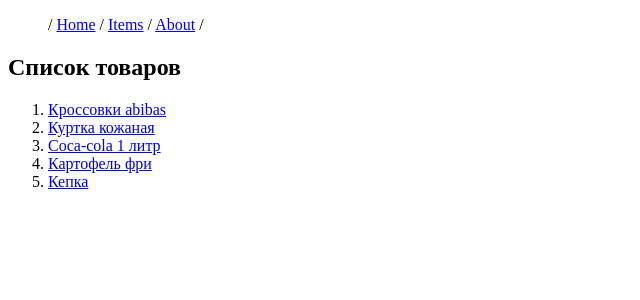
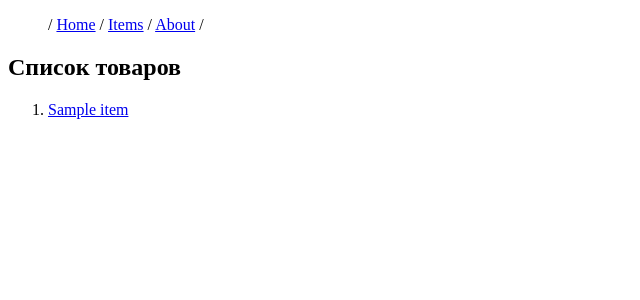
Before and after one commit to EduManuch/FirstDjango, a Django app: page /items/ in a window 1280 px wide. Shown: the top 300 px of the page, without its empty margins (0-640 px from the left). Run offline with Django 4.2, Linux system fonts and the light colour scheme; tables that the repository leaves empty hold one stand-in row (values such as "Sample post").

Commit message:
Module 3 practice 1 done

```diff
--- a/MainApp/views.py
+++ b/MainApp/views.py
@@ -1,5 +1,7 @@
 from django.shortcuts import render  # , HttpResponse
 from django.http import HttpResponseNotFound
+from MainApp.models import Item
+from django.core.exceptions import ObjectDoesNotExist
 
 author = {
     "name": "Эдуард",
@@ -7,13 +9,13 @@ author = {
     "phone": "89007001122",
     "email": "my_email@mail.ru",
 }
-items = [
-   {"id": 1, "name": "Кроссовки abibas", "quantity": 5},
-   {"id": 2, "name": "Куртка кожаная", "quantity": 2},
-   {"id": 5, "name": "Coca-cola 1 литр", "quantity": 12},
-   {"id": 7, "name": "Картофель фри", "quantity": 0},
-   {"id": 8, "name": "Кепка", "quantity": 124},
-]
+# items = [
+#    {"id": 1, "name": "Кроссовки abibas", "quantity": 5},
+#    {"id": 2, "name": "Куртка кожаная", "quantity": 2},
+#    {"id": 5, "name": "Coca-cola 1 литр", "quantity": 12},
+#    {"id": 7, "name": "Картофель фри", "quantity": 0},
+#    {"id": 8, "name": "Кепка", "quantity": 124},
+# ]
 
 
 def home(request):
@@ -30,13 +32,15 @@ def about(request):
 
 
 def item_page(request, id):
-    for item in items:
-        if item['id'] == id:
-            context = {'item': item}
-            return render(request, 'item-page.html', context)
-    return HttpResponseNotFound(f"Товар с id={id} не найден")
+    try:
+        item = Item.objects.get(id=id)
+        context = {'item': item}
+        return render(request, 'item-page.html', context)
+    except ObjectDoesNotExist:
+        return HttpResponseNotFound(f"Товар с id={id} не найден")
 
 
 def items_list(request):
+    items = Item.objects.all()
     context = {'items': items}
     return render(request, 'item-list.html', context)
--- a/templates/item-page.html
+++ b/templates/item-page.html
@@ -7,10 +7,11 @@
 <body>
 {% include 'menu.html' %}
     <h2>{{ item.name }}</h2>
-    {% if item.quantity == 0 %}
+    {% if item.count == 0 %}
         Товара нет на складе
     {% else %}
-        Количество: {{ item.quantity }}
+        Брэнд: {{ item.brand }}<br>
+        Количество: {{ item.count }}
     {% endif %}
     <br>
 </body>
```
